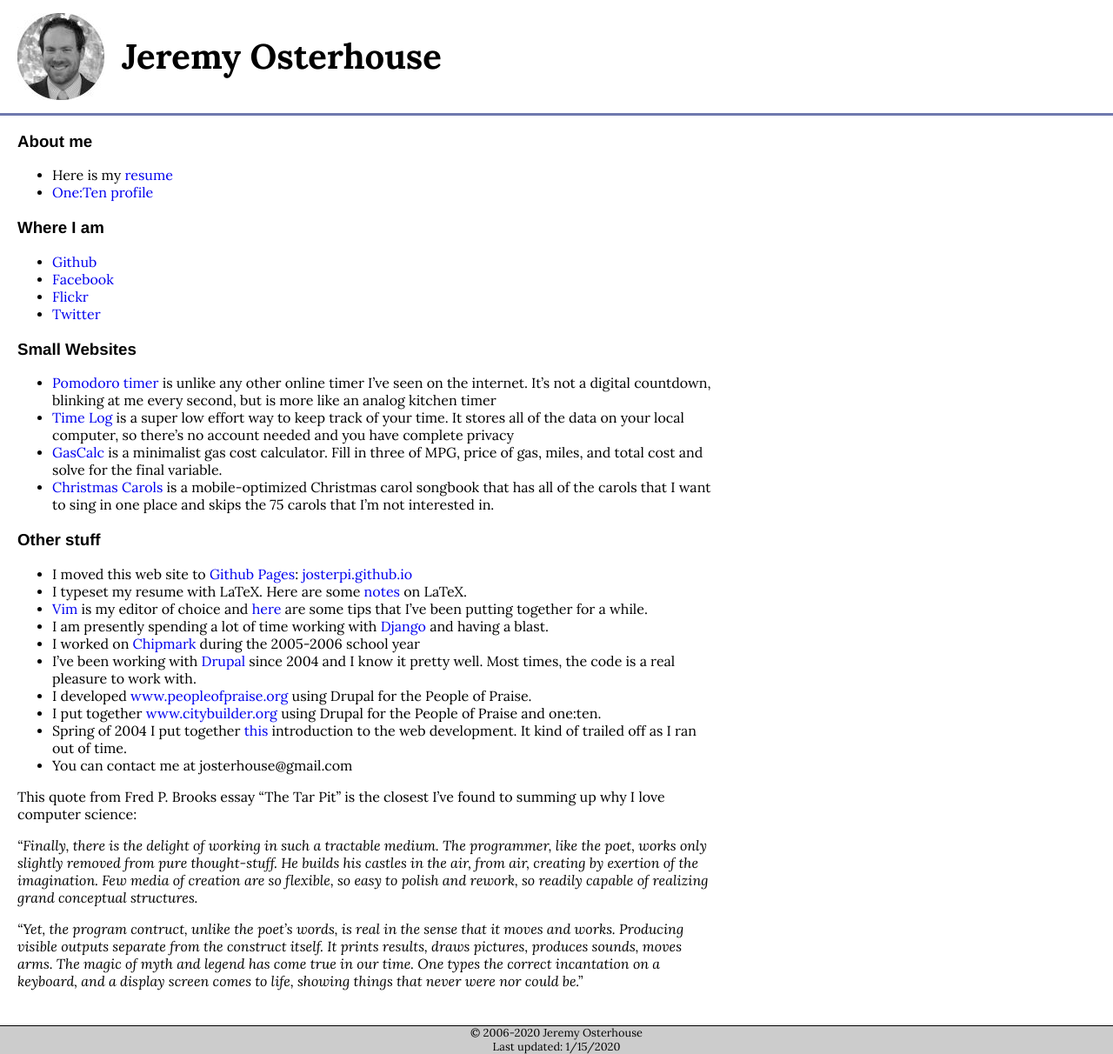
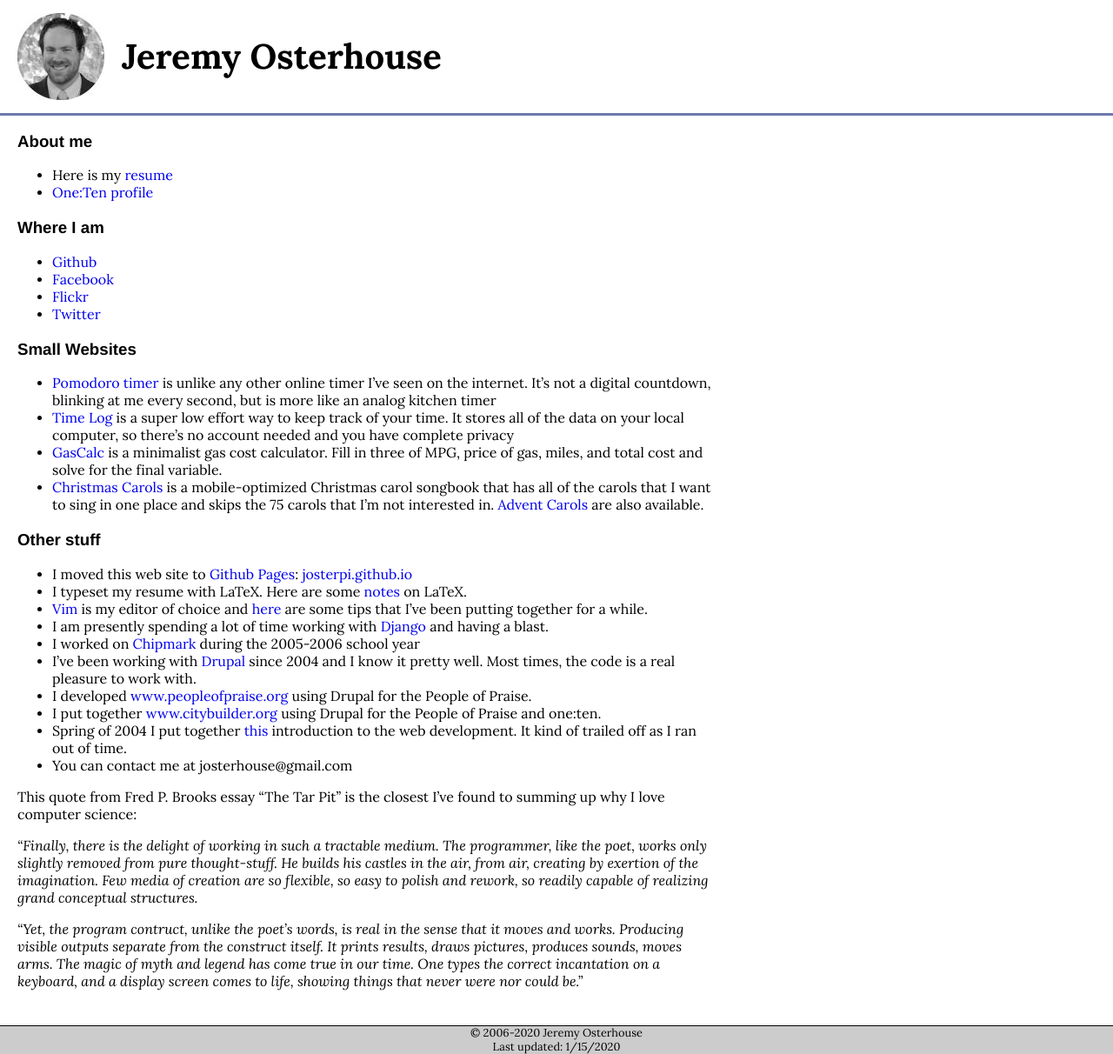
Before and after one commit to josterpi/josterpi.github.io, a Jekyll site: the page built from index.md, in a window 1280 px wide. Shown: the whole page at 87% size. Built offline with Jekyll 4.4.1, drawn with Linux system fonts in a browser that asks for light colours.

Commit message:
Add link to advent carols

```diff
--- a/index.md
+++ b/index.md
@@ -21,7 +21,7 @@ last_updated: 1/15/2020
  - [Pomodoro timer](pomodoro/) is unlike any other online timer I've seen on the internet. It's not a digital countdown, blinking at me every second, but is more like an analog kitchen timer
  - [Time Log](timelog/) is a super low effort way to keep track of your time. It stores all of the data on your local computer, so there's no account needed and you have complete privacy
  - [GasCalc](gascalc/) is a minimalist gas cost calculator. Fill in three of MPG, price of gas, miles, and total cost and solve for the final variable.
- - [Christmas Carols](carols/) is a mobile-optimized Christmas carol songbook that has all of the carols that I want to sing in one place and skips the 75 carols that I'm not interested in.
+ - [Christmas Carols](carols/) is a mobile-optimized Christmas carol songbook that has all of the carols that I want to sing in one place and skips the 75 carols that I'm not interested in. [Advent Carols](carols/advent/) are also available.
 
 ### Other stuff
 
```
